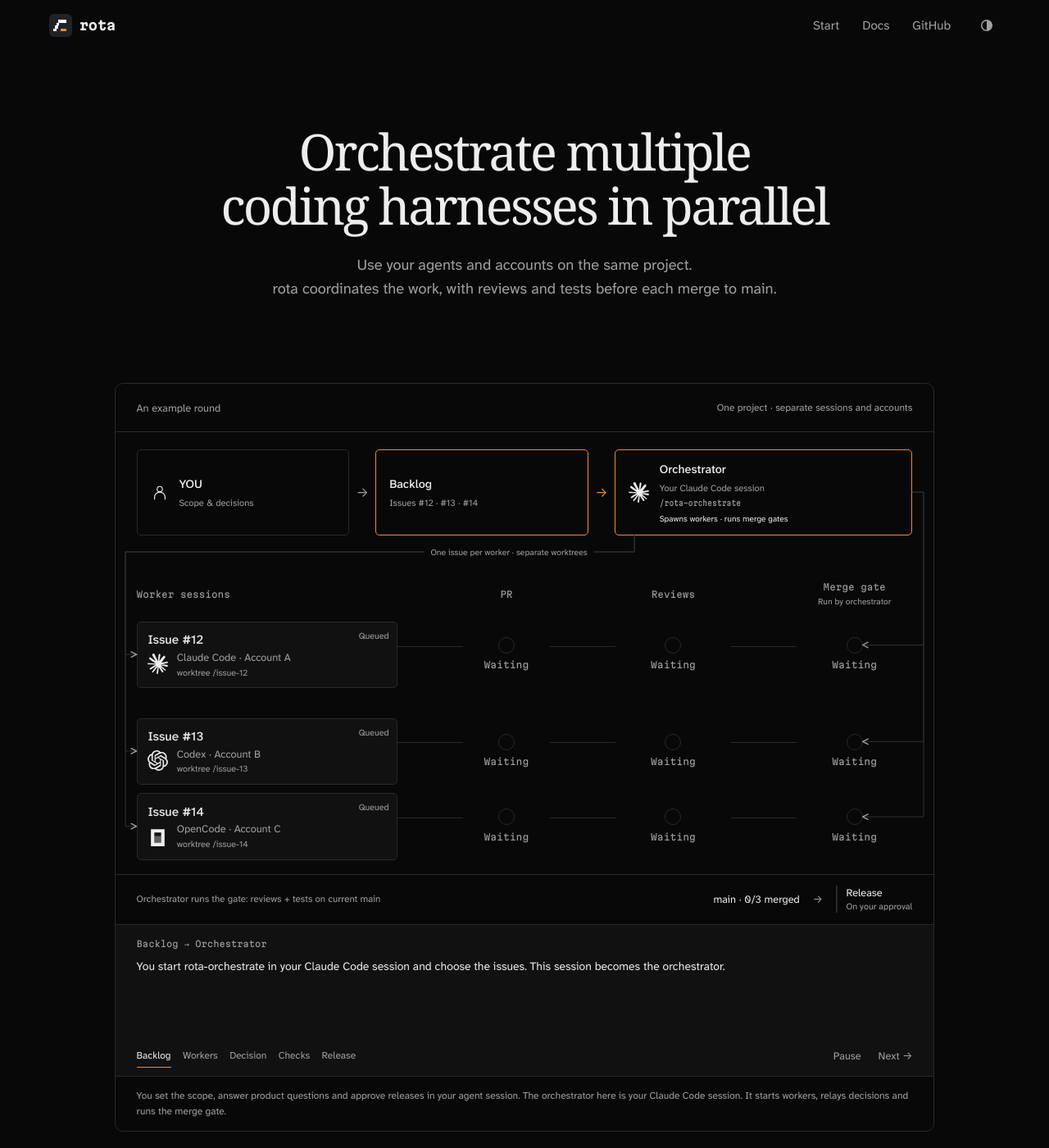
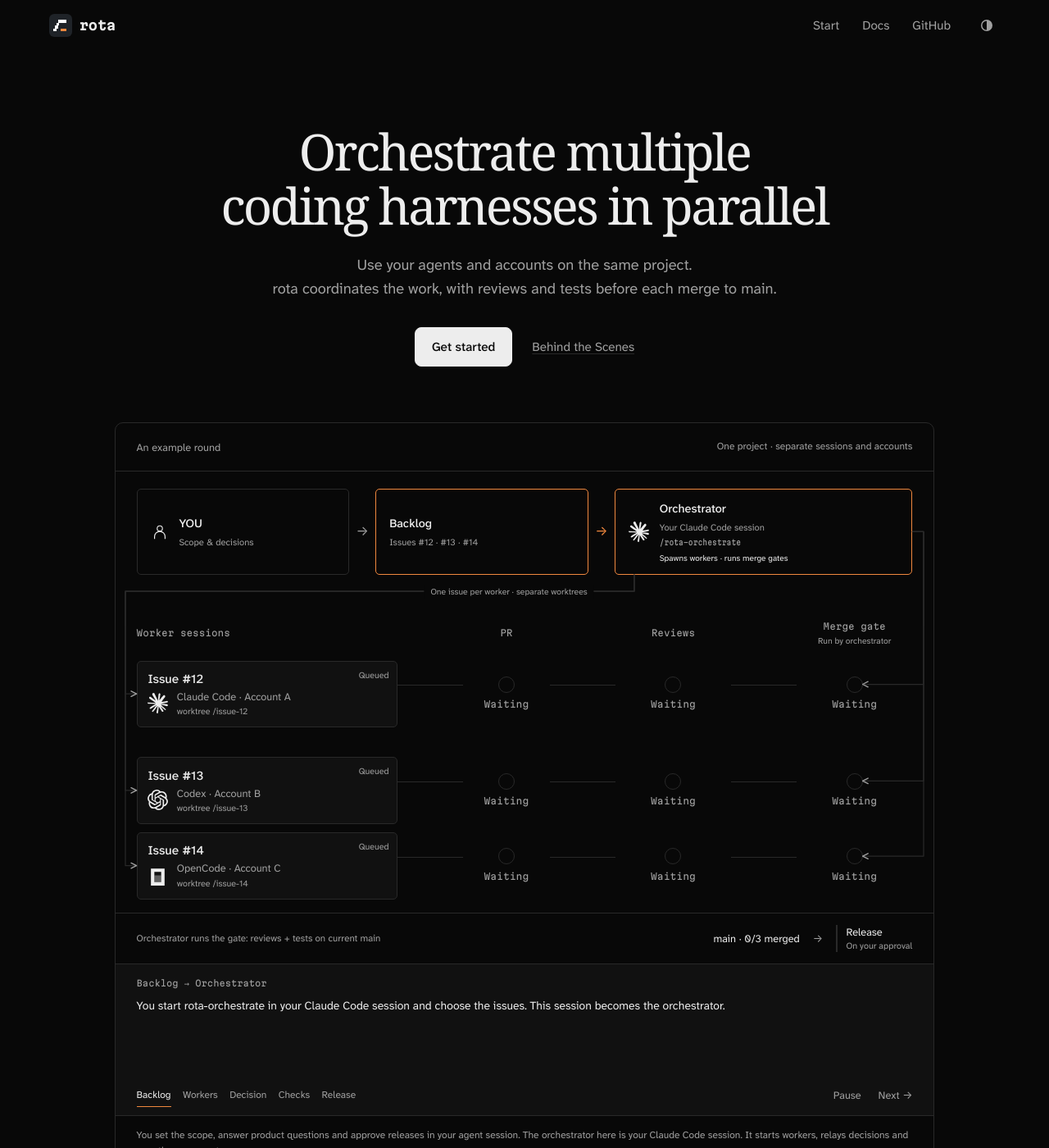
Before and after one commit to l4ci/l4ci.github.io, a Jekyll site: the page built from rota/index.html, in a window 1280 px wide and 1400 px high. Shown: the whole window at 82% size. Built offline with Jekyll 4.4.1, drawn with Linux system fonts in a browser that asks for light colours.

Commit message:
Add hero links to installation and behind-the-scenes docs

```diff
--- a/_layouts/rota/base.html
+++ b/_layouts/rota/base.html
@@ -68,7 +68,7 @@
     <link rel="apple-touch-icon" href="/rota/assets/apple-touch-icon.png">
     <link rel="stylesheet" href="/rota/assets/fonts/fonts.css">
     <link rel="stylesheet" href="/rota/assets/rota.css?v=2">
-    <link rel="stylesheet" href="/rota/assets/entry.css?v=6">
+    <link rel="stylesheet" href="/rota/assets/entry.css?v=7">
     {% if is_landing %}<link rel="stylesheet" href="/rota/assets/round-example.css?v=3">{% endif %}
     <script>
       try { var t = localStorage.getItem("rota-theme"); document.documentElement.dataset.theme = t === "light" ? "light" : "dark"; } catch (e) { document.documentElement.dataset.theme = "dark"; }
--- a/rota/assets/entry.css
+++ b/rota/assets/entry.css
@@ -13,6 +13,12 @@
 .entry-hero { text-align: center; padding: 5.5rem 0 4.25rem; }
 .entry h1 { font: 400 clamp(2.5rem, 4.8vw, 4.3rem)/1.08 var(--serif); letter-spacing: -.045em; margin: 0; text-wrap: balance; }
 .entry-hero > p { color: var(--muted); font-size: 1.14rem; line-height: 1.6; margin: 1.6rem auto 2rem; max-width: 68ch; }
+.hero-actions { display: flex; flex-wrap: wrap; justify-content: center; align-items: center; gap: .6rem 1.5rem; }
+.hero-actions a { display: inline-flex; align-items: center; justify-content: center; min-height: 44px; font-size: .95rem; }
+.hero-start { padding: .65rem 1.25rem; border: 1px solid var(--ink); border-radius: 8px; background: var(--ink); color: var(--paper); font-weight: 500; text-decoration: none; }
+.hero-start:hover { background: var(--muted); border-color: var(--muted); }
+.hero-details { color: var(--muted); text-decoration-color: var(--rule); }
+.hero-details:hover { color: var(--ink); text-decoration-color: var(--ink); }
 .entry-body { display: grid; grid-template-columns: 150px minmax(0, 640px); gap: 3rem; align-items: start; padding-bottom: 2rem; }
 .entry-nav { position: sticky; top: 6rem; display: flex; flex-direction: column; gap: .7rem; padding-top: .25rem; }
 .entry-nav a { font-size: .85rem; color: var(--muted); text-decoration: none; }
--- a/rota/index.html
+++ b/rota/index.html
@@ -9,7 +9,10 @@
   <section class="entry-hero" aria-labelledby="entry-title">
     <h1 id="entry-title">Orchestrate multiple<br>coding harnesses in parallel</h1>
     <p>Use your agents and accounts on the same project.<br class="desktop-break"> rota coordinates the work, with reviews and tests before each merge to main.</p>
-
+    <div class="hero-actions">
+      <a class="hero-start" href="#setup">Get started</a>
+      <a class="hero-details" href="/rota/docs/how-it-works/">Behind the Scenes</a>
+    </div>
   </section>
 
   {% include rota/round-example.html %}
@@ -44,7 +47,7 @@
         <p>The merge gate checks required reviews and runs your configured tests on the PR combined with the current base. Failed checks send the work back. Repeated failures can pause an issue for your help.</p>
         <p>What the gate catches depends on your tests and configuration. <a href="/rota/docs/agent-mistakes/">Read about the safeguards and their limits.</a></p>
       </section>
-      <p class="reference-link"><a href="/rota/docs/reference/">Browse the reference</a><a href="/rota/docs/how-it-works/">Behind the Scenes</a></p>
+      <p class="reference-link"><a href="/rota/docs/reference/">Browse the reference</a></p>
     </div>
   </div>
   {% include rota/landing-faq.html %}
```
